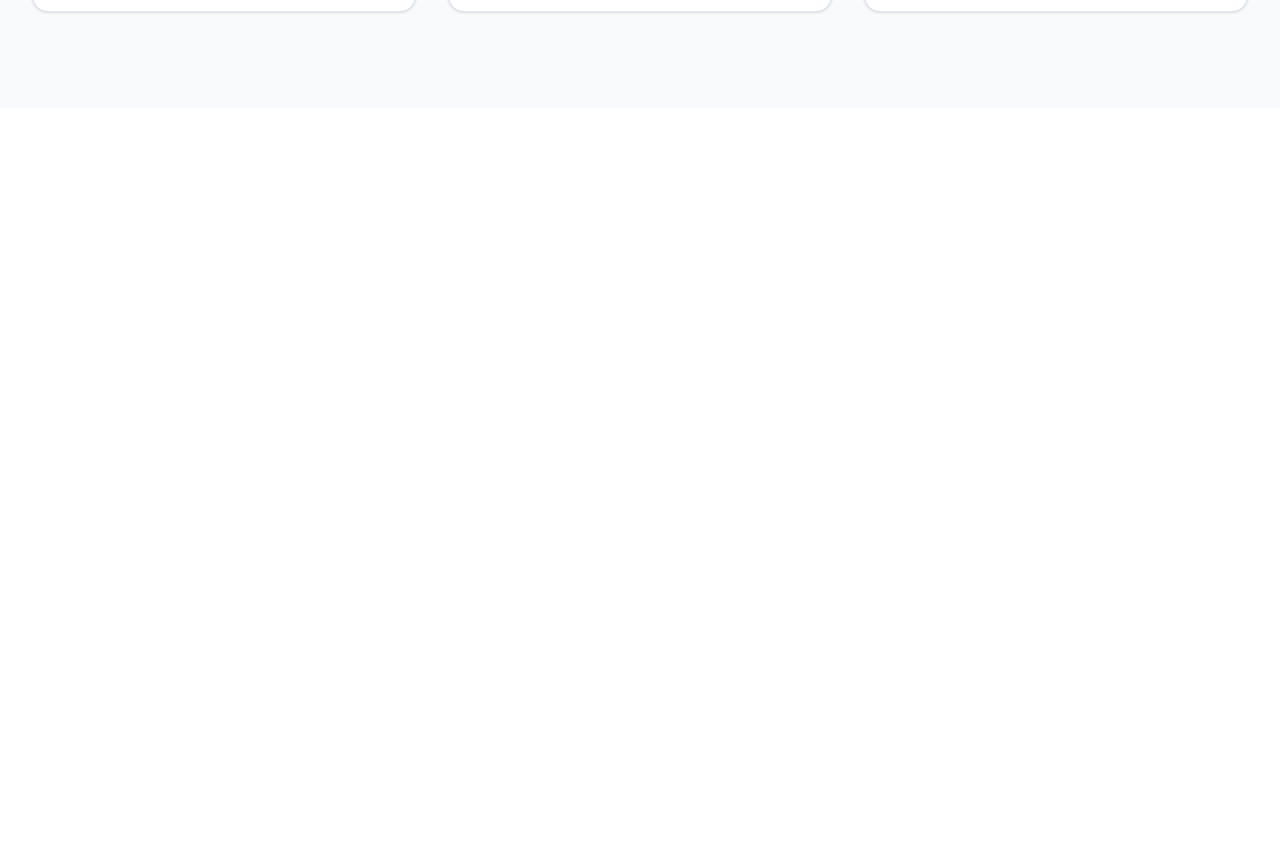
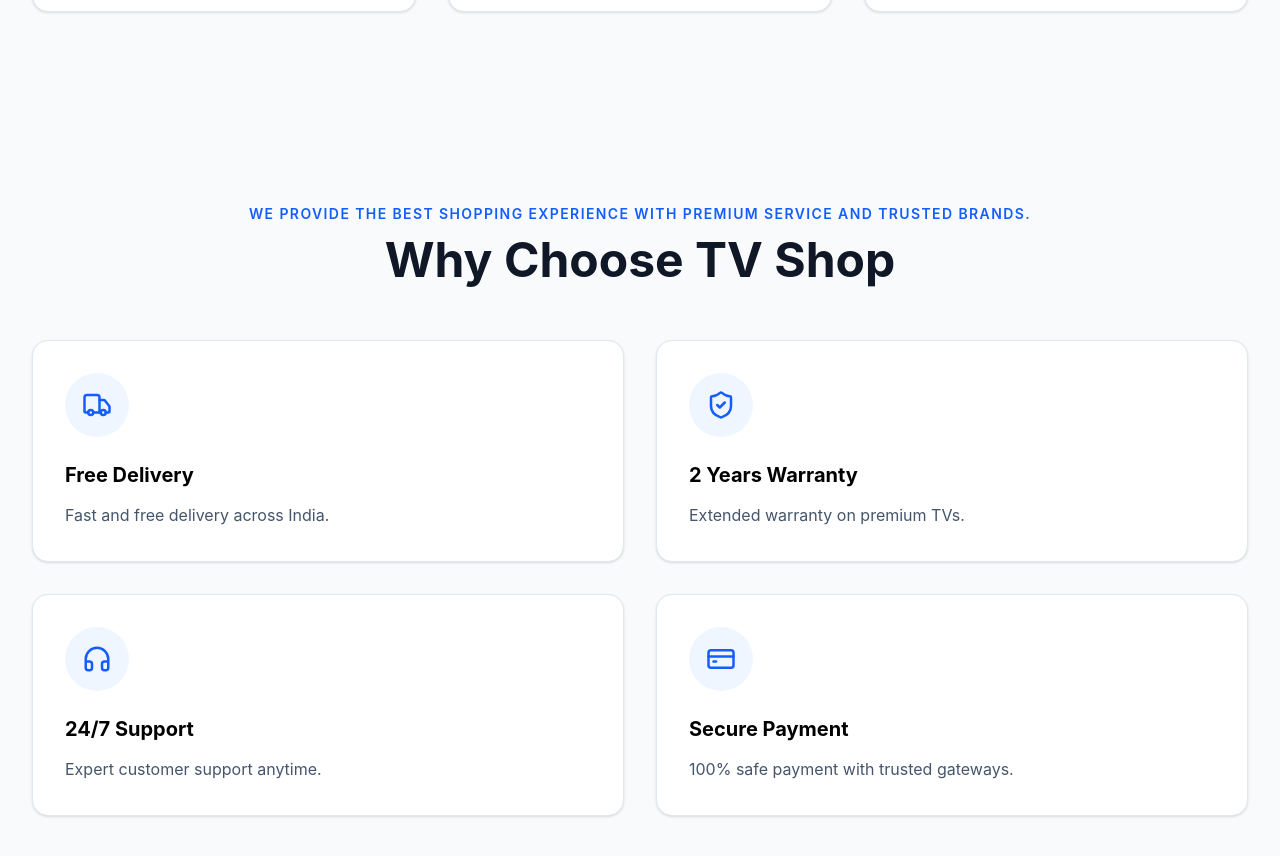
Before and after one commit to raushanaman/Tv-shop-landing-page, a React (Vite) app in the folder Tv-shop/: page / in a window 1280 px wide. Shown: the part 4203-5059 px from the top of the page. Before the commit the page ends 4311 px from the top, so only its background shows below. Built offline with nearby package versions, Linux system fonts and the light colour scheme.

Commit message:
why choose us

```diff
--- a/Tv-shop/src/App.jsx
+++ b/Tv-shop/src/App.jsx
@@ -10,6 +10,8 @@ import HeroImage from "./features/hero/HeroImage";
 import FeaturedTvs from "./features/featuredTV/FeaturedTvs";
 import Categories from "./features/categories/Categories";
 import TopBrands from "./features/brands/TopBrands";
+import WhyChoose from "./features/whyChooseUs/WhyChoose";
+
 const App = () => {
   return(
     <>
@@ -19,6 +21,7 @@ const App = () => {
   <FeaturedTvs/>
   <Categories/>
   <TopBrands />
+  <WhyChoose/>
   {/* </main>  */}
 
       </>
--- /dev/null
+++ b/Tv-shop/src/constants/whtChooseUs.js
@@ -0,0 +1,35 @@
+import {
+  Truck,
+  ShieldCheck,
+  Headphones,
+  CreditCard,
+} from "lucide-react";
+
+const whyChooseUs = [
+  {
+    id: 1,
+    title: "Free Delivery",
+    description: "Fast and free delivery across India.",
+    icon: Truck,
+  },
+  {
+    id: 2,
+    title: "2 Years Warranty",
+    description: "Extended warranty on premium TVs.",
+    icon: ShieldCheck,
+  },
+  {
+    id: 3,
+    title: "24/7 Support",
+    description: "Expert customer support anytime.",
+    icon: Headphones,
+  },
+  {
+    id: 4,
+    title: "Secure Payment",
+    description: "100% safe payment with trusted gateways.",
+    icon: CreditCard,
+  },
+];
+
+export default whyChooseUs;
--- /dev/null
+++ b/Tv-shop/src/features/whyChooseUs/FeatureCard.jsx
@@ -0,0 +1,60 @@
+const FeatureCard = ({feature})=>{
+    const Icon = feature.icon;
+
+    return (
+        <div
+            className="
+        group
+        rounded-2xl
+        border
+        border-slate-200
+        bg-white
+        p-8
+        shadow-sm
+        transition-all
+        duration-300
+        hover:-translate-y-2
+        hover:border-blue-600
+        hover:shadow-xl
+      "
+        >
+            <div
+                className="
+                flex
+                h-16
+                w-16
+                items-center
+                justify-center
+                rounded-full
+                bg-blue-50
+                transition-all
+                duration-300
+                group-hover:scale-110
+                group-hover:rotate-6
+                group-hover:bg-blue-600
+            "
+            >
+            <Icon
+                size={30}
+                className="
+                text-blue-600
+                transition-colors
+                duration-300
+                group-hover:text-white
+            "
+            />
+
+            </div>
+
+            <h3 className="mt-6 text-xl font-bold">
+                {feature.title}
+            </h3>
+
+            <p
+                className="mt-3 leading-7 text-slate-600"
+            >{feature.description}</p>
+
+        </div>
+    )
+}
+export default FeatureCard;
--- /dev/null
+++ b/Tv-shop/src/features/whyChooseUs/WhyChoose.jsx
@@ -0,0 +1,40 @@
+import Container from "../../components/ui/Container";
+import SectionTitle from "../../components/ui/SectionTitle";
+
+import WhyChooseUs from "../../constants/whtChooseUs";
+import FeatureCard from "./FeatureCard";
+import FeaturedCard from "./FeatureCard";
+
+const WhyChoose = ()=>{
+    return (
+
+        <section className="bg-slate-50 py-24">
+
+            <Container>
+                <SectionTitle title="Why Choose TV Shop"
+                 subtitle="We provide the best shopping experience with premium service and trusted brands."
+                />
+
+                <div
+                 className="
+                mt-14
+                grid
+                gap-8
+                md:grid-cols-2
+              "
+                >
+                    {WhyChooseUs.map((feature)=>(
+                        <FeatureCard key={feature.id}
+                        feature={feature}
+                        />
+                    ))}
+
+
+                </div>
+            </Container>
+
+        </section>
+    )
+}
+
+export default WhyChoose;
```
